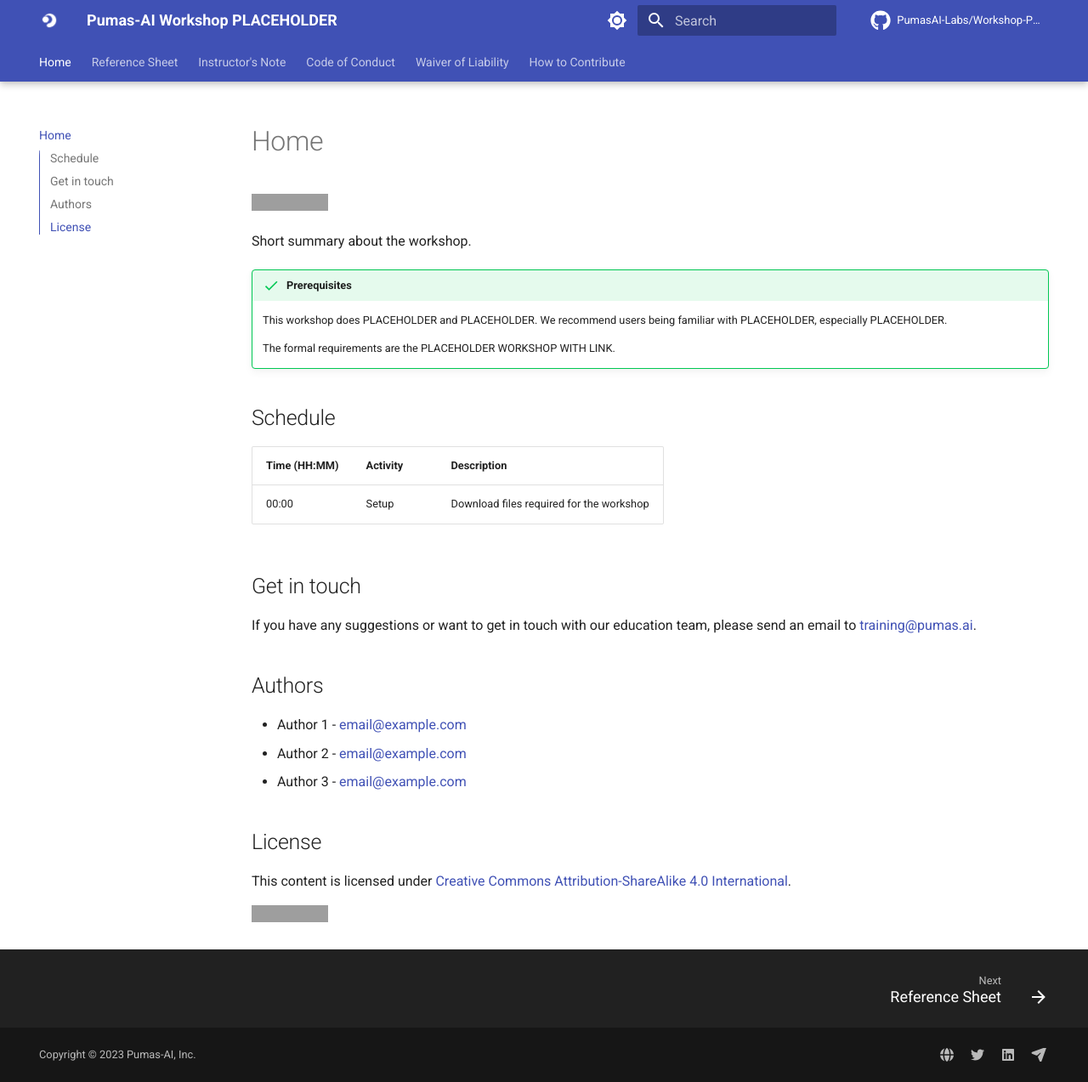
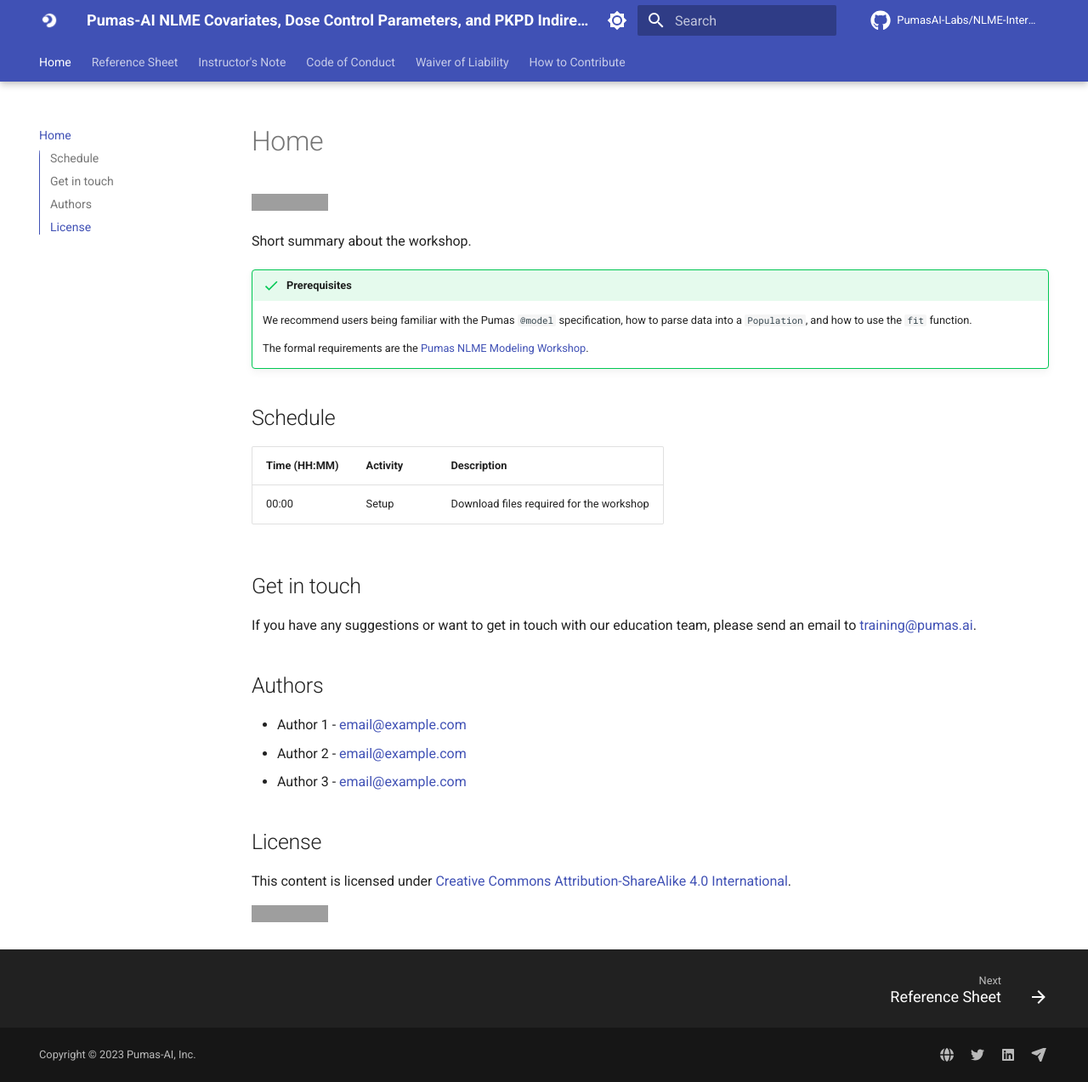
Before and after one commit to PumasAI-Labs/NLME-Intermediate, an MkDocs documentation site: the page built from docs/index.md, in a window 1280 px wide and 1273 px high. Shown: the whole window at 85% size. Built offline with MkDocs 1.6.1 and Material for MkDocs 9.7.7, drawn with Linux system fonts in a browser that asks for light colours; comment, search, counter and statistics services are not loaded; grey boxes are pictures that could not be loaded.

Commit message:
fixed all placeholders

```diff
--- a/docs/index.md
+++ b/docs/index.md
@@ -1,6 +1,6 @@
 ---
-title: Pumas-AI Workshop PLACEHOLDER
-description: CHANGE ME.
+title: Pumas-AI Workshop NLME Covariates, Dose Control Parameters, and PKPD Indirect Response Models Workshop
+description: Template for Pumas-AI Workshop NLME Covariates, Dose Control Parameters, and PKPD Indirect Response Models Workshop.
 ---
 
 [![CC BY-SA 4.0](https://img.shields.io/badge/License-CC%20BY--SA%204.0-lightgrey.svg)](http://creativecommons.org/licenses/by-sa/4.0/)
@@ -9,10 +9,9 @@
 
 !!! success "Prerequisites"
 
-    This workshop does PLACEHOLDER and PLACEHOLDER.
-    We recommend users being familiar with PLACEHOLDER, especially PLACEHOLDER.
+    We recommend users being familiar with the Pumas `@model` specification, how to parse data into a `Population`, and how to use the `fit` function.
 
-    The formal requirements are the PLACEHOLDER WORKSHOP WITH LINK.
+    The formal requirements are the [Pumas NLME Modeling Workshop](https://pumasai-labs.github.io/NLME-Model/).
 
 ## Schedule
 
--- a/mkdocs.yml
+++ b/mkdocs.yml
@@ -1,7 +1,7 @@
 # yaml-language-server: $schema=https://squidfunk.github.io/mkdocs-material/schema.json
-site_name: Pumas-AI Workshop PLACEHOLDER
-repo_name: PumasAI-Labs/Workshop-PLACEHOLDER
-repo_url: https://github.com/PumasAI-Labs/Workshop-PLACEHOLDER
+site_name: Pumas-AI NLME Covariates, Dose Control Parameters, and PKPD Indirect Response Models
+repo_name: PumasAI-Labs/NLME-Intermediate
+repo_url: https://github.com/PumasAI-Labs/NLME-Intermediate
 copyright: Copyright &copy; 2023 Pumas-AI, Inc.
 plugins:
   - search
```
Also changed, not shown: README.md (+1 -12 lines), docs/code_of_conduct.md (+1 -1 lines), docs/contribute.md (+1 -1 lines), docs/waiver.md (+1 -1 lines).
